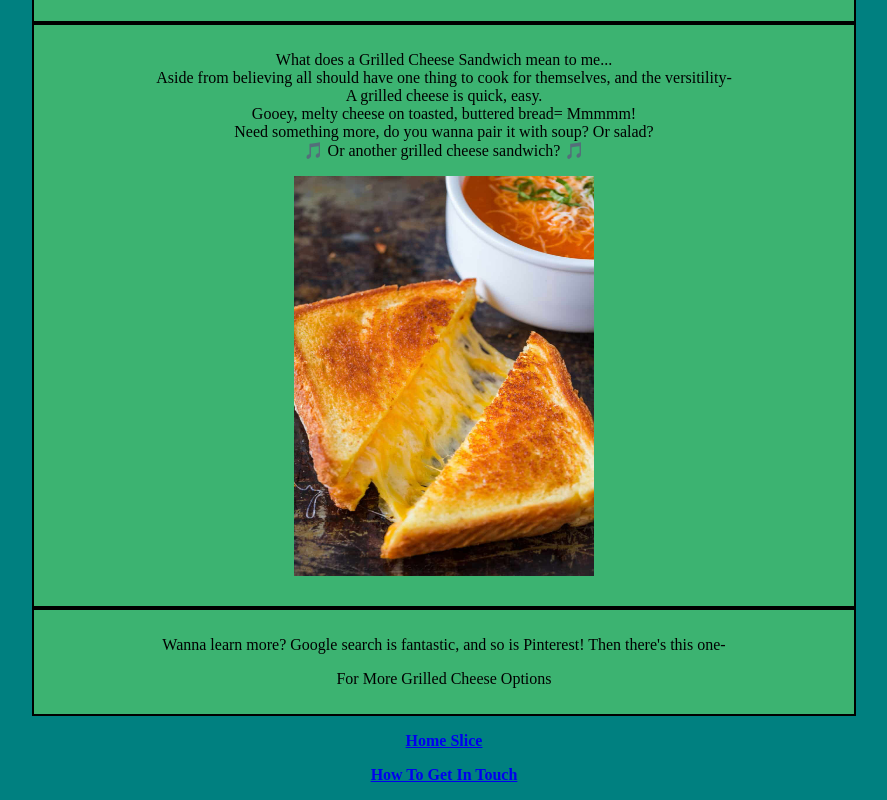
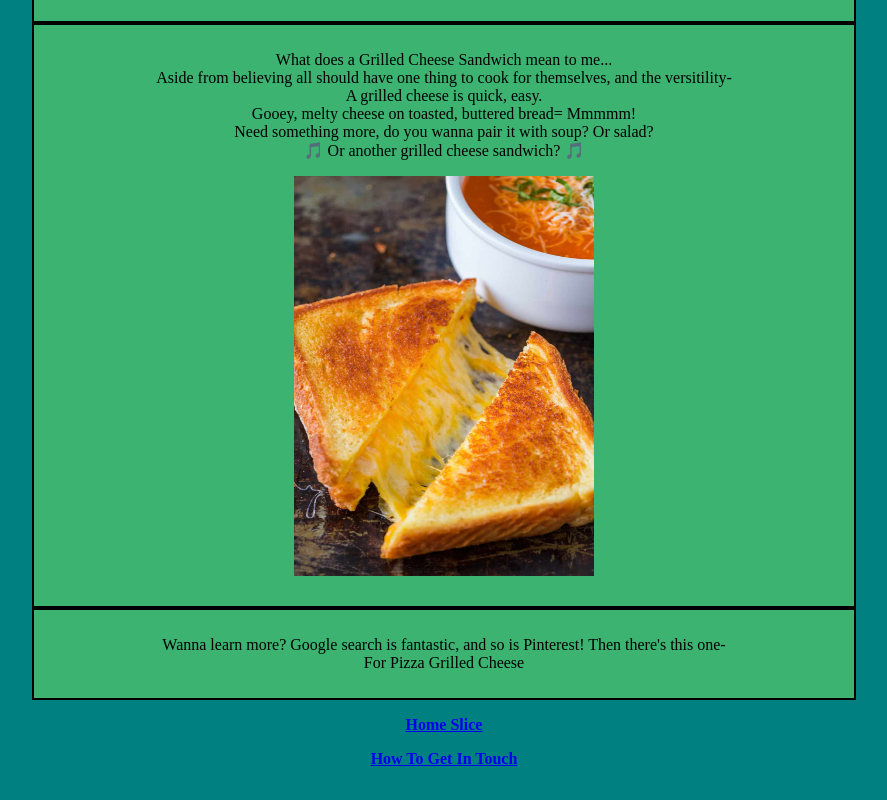
Before and after one commit to AWilNol/Web_Dev_Homework, a plain HTML site: page Website02/about.html in a window 1280 px wide. Shown: the part 858-1658 px from the top of the page, without its empty margins (196-1083 px from the left). Drawn offline with Linux system fonts and the light colour scheme.

Commit message:
why isn't my link code working?

```diff
--- a/Website02/about.html
+++ b/Website02/about.html
@@ -49,8 +49,7 @@
       <p style="text-align:center"><img src="./images/natashasKitchen3.jpg" width="300" height="400"></a></p>
      </div>
 
-     <div id="about where" class="container"><p style="text-align:center">Wanna learn more? Google search is fantastic, and so is Pinterest! Then there's this one-</p>
-       <p style="text-align:center"><a ref="https://whoneedsacape.com/2013/08/20-grown-up-grilled-cheese-sandwiches/" target="_blank">For More Grilled Cheese Options</a></p>
+     <div id="about where" class="container"><p style="text-align:center">Wanna learn more? Google search is fantastic, and so is Pinterest! Then there's this one-<br><a ref="https://www.spendwithpennies.com/pizza-grilled-cheese/" target="_blank">For Pizza Grilled Cheese</a></p>
      </div>
       <p style="text-align:center"><a href="./index.html" target="_blank"><b> Home Slice</b></a></p>
       <p style="text-align:center"><a href="./contact.html" target="_blank"><b> How To Get In Touch</b></a></p>
```
Also changed, not shown: Website02/index.html (+1 -0 lines).
